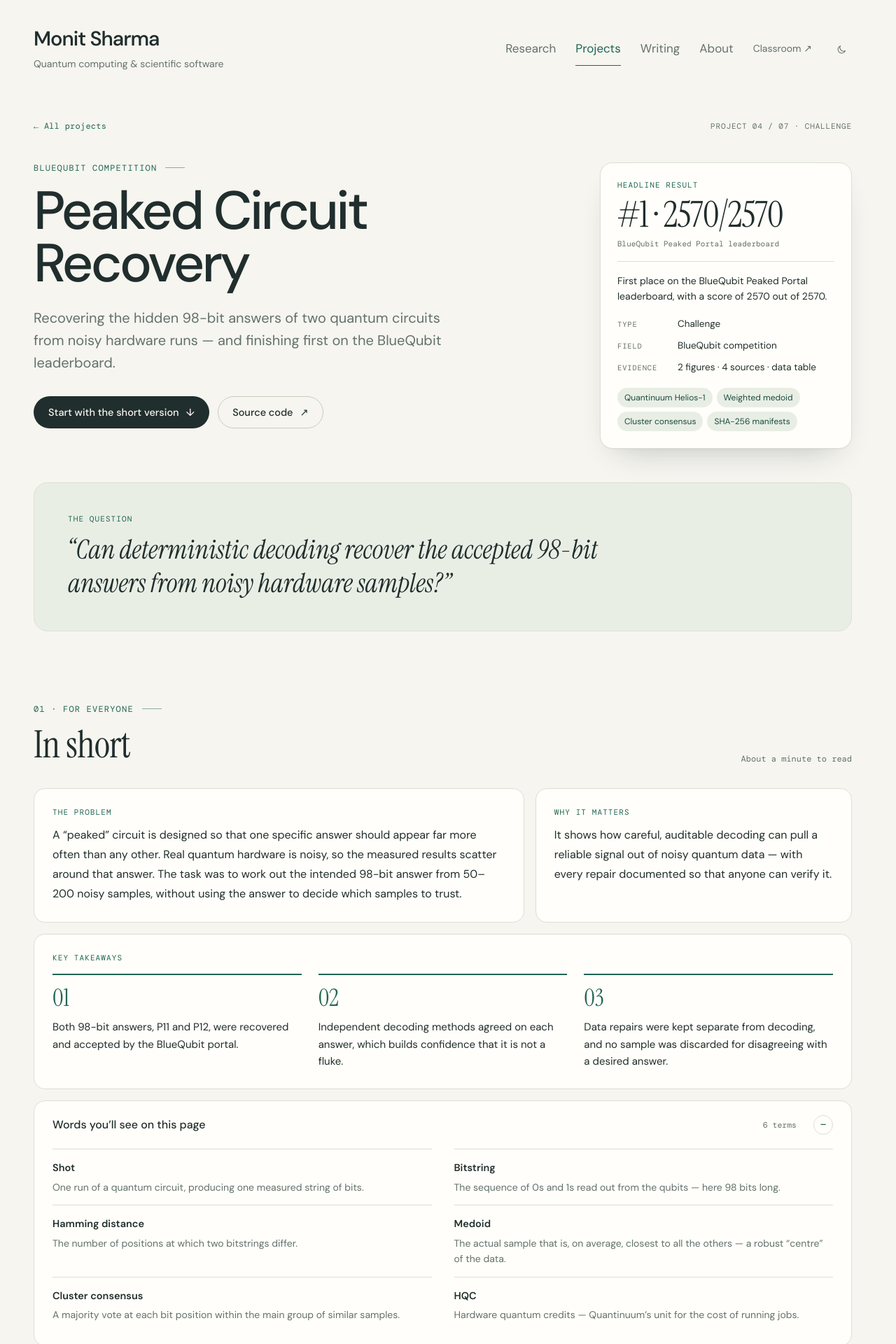
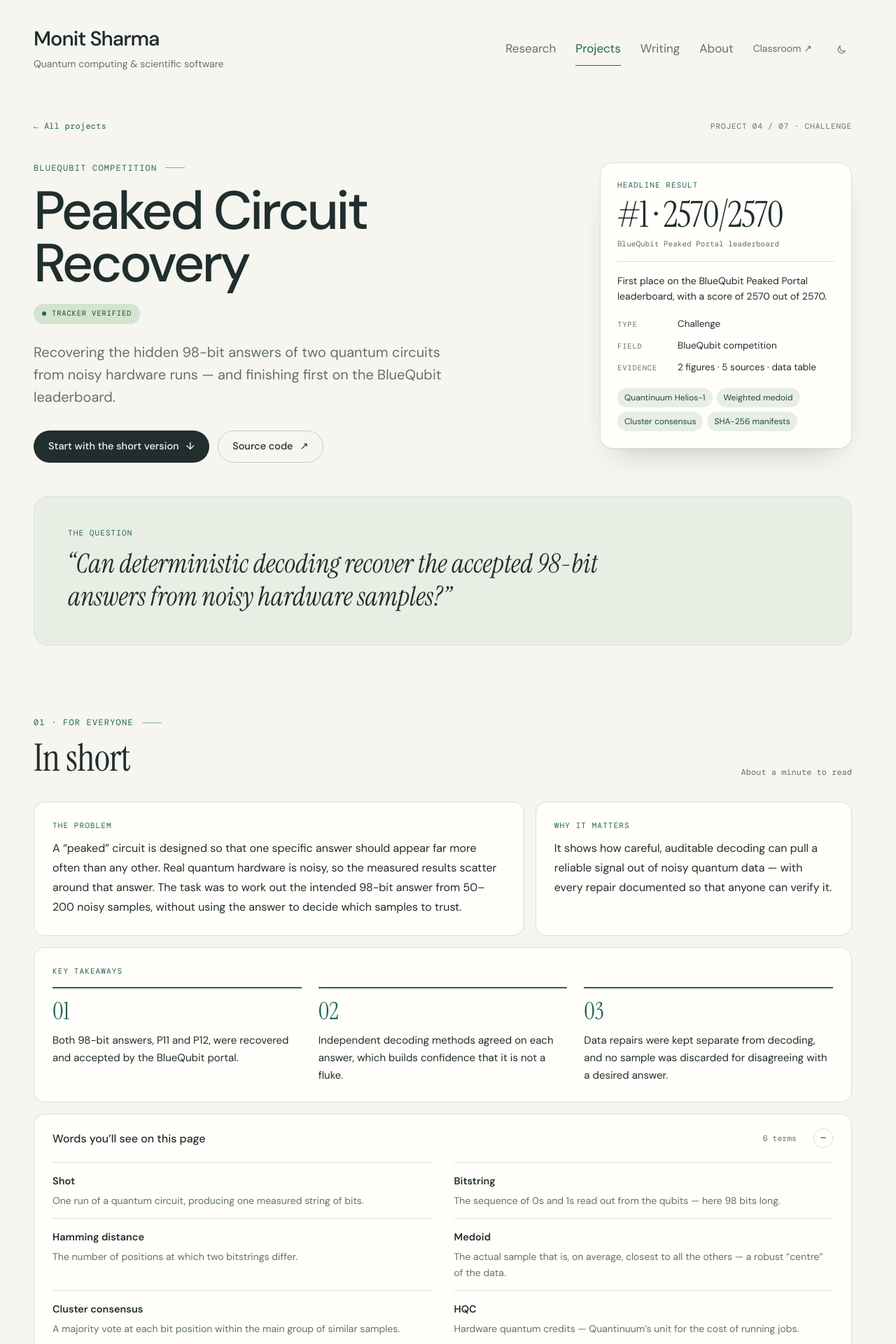
Before and after one commit to MonitSharma/portfolio, a Jekyll site: the page built from work/peaked-circuits/index.html, in a window 1280 px wide. Shown: the top 1920 px of the page at 70% size. Built offline with Jekyll 4.4.1, drawn with Linux system fonts in a browser that asks for light colours; some of the changed text lies outside the part shown.

Commit message:
Show verified peaked-circuit entries in news and project

```diff
--- a/_data/news.yml
+++ b/_data/news.yml
@@ -1,4 +1,8 @@
 # Newest first. `new: true` adds a “New” tag on the home page.
+- date: "2026-10"
+  new: true
+  content: "My **[P11 and P12 peaked-circuit recovery results](/portfolio/work/peaked-circuits/#external-verification)** on Quantinuum Helios-1 have been verified and added to the **[Quantum Advantage Tracker](https://quantum-advantage-tracker.github.io/trackers/classically-verifiable-problems)** (12 October 2026)."
+
 - date: "2026-10"
   new: true
   content: "📰 **[Securing the flow: Strategic storage and corridor design for maritime energy security under chokepoint disruptions](https://www.sciencedirect.com/science/article/pii/S1366554526006344)** is now published online in **Transportation Research Part E: Logistics and Transportation Review** (12 October 2026)."
--- a/_layouts/project.html
+++ b/_layouts/project.html
@@ -25,6 +25,7 @@
   <div class="p-hero-copy">
     <p class="section-index">{{ project.category | escape }}</p>
     <h1>{{ project.title | escape }}</h1>
+    {% if project.verification %}<a class="badge badge-verification" href="#external-verification"><span aria-hidden="true"></span>{{ project.verification.label | escape }}</a>{% endif %}
     {% if guide.tldr %}<p class="p-tldr">{{ guide.tldr | escape }}</p>{% else %}<p class="p-tldr">{{ project.summary | escape }}</p>{% endif %}
     <div class="hero-actions">
       {% if guide %}<a class="btn btn-primary" href="#in-short">Start with the short version <span class="arr down" aria-hidden="true">↓</span></a>{% else %}<a class="btn btn-primary" href="#results">Explore the results <span class="arr down" aria-hidden="true">↓</span></a>{% endif %}
@@ -74,6 +75,14 @@
 <section id="results">
   <div class="section-head reveal"><div><p class="section-index">02 · The evidence</p><h2>Results</h2></div>{% if project.source_url %}<a class="head-link" href="{{ project.source_url }}" target="_blank" rel="noopener">{{ project.source_label | default: 'Read the record' }} ↗</a>{% endif %}</div>
   <p class="section-lede reveal">{{ project.detail | escape }}</p>
+  {% if project.verification %}
+  <aside class="verification-note" id="external-verification" aria-labelledby="verification-title">
+    <div class="verification-heading"><h3 id="verification-title">External verification</h3><span>Verified {{ project.verification.date | escape }}</span></div>
+    <p>{{ project.verification.summary | escape }}</p>
+    <div class="paper-links">{% for link in project.verification.links %}<a class="pill" href="{{ link.url | escape }}" target="_blank" rel="noopener">{{ link.label | escape }} <span aria-hidden="true">↗</span></a>{% endfor %}</div>
+    <p class="verification-context">{{ project.verification.note | escape }}</p>
+  </aside>
+  {% endif %}
   <div class="findings">{% for finding in project.findings %}<div class="finding reveal" style="--d:{{ forloop.index0 }}"><span class="finding-num">Finding 0{{ forloop.index }}</span><p>{{ finding | escape }}</p></div>{% endfor %}</div>
   {% if project.table %}
   <div class="data-table reveal"><div class="table-scroll" tabindex="0" role="region" aria-label="{{ project.table.caption | escape }}"><table>
--- a/assets/css/editorial.css
+++ b/assets/css/editorial.css
@@ -65,6 +65,15 @@
 .editorial.project-page .main-inner{max-width:none}
 .editorial.project-page .topline{padding-top:38px}
 .editorial.project-page .p-hero{padding-top:44px}
+.badge-verification{display:inline-flex;align-items:center;gap:8px;margin-top:20px;padding:7px 12px;background:var(--tint);color:var(--accent-strong)}
+.badge-verification>span{width:6px;height:6px;border-radius:50%;background:var(--accent)}
+.badge-verification:hover{text-decoration:underline;text-underline-offset:3px}
+.verification-note{margin-top:28px;padding:24px;border:1px solid var(--line);border-radius:16px;background:var(--soft);scroll-margin-top:24px}
+.verification-heading{display:flex;justify-content:space-between;align-items:baseline;flex-wrap:wrap;gap:8px 20px}
+.verification-heading h3{font:400 27px/1.2 var(--serif)}
+.verification-heading>span{font:11px/1.6 var(--mono);color:var(--accent)}
+.verification-note>p{max-width:840px;margin-top:14px;font-size:15px;line-height:1.7;color:var(--muted)}
+.verification-note .verification-context{font-size:13px;margin-top:16px}
 @media(min-width:1500px){.editorial-wrap{width:min(1280px,calc(100% - 120px))}}
 @media(max-width:1100px){
   .editorial-wrap{width:calc(100% - 64px)}
--- a/index.html
+++ b/index.html
@@ -64,8 +64,8 @@
 </header>
 <section class="editorial-section home-news" id="news">
   <div class="list-heading"><h2>Recently</h2><a href="{{ '/research/' | relative_url }}">Research &amp; publications <span aria-hidden="true">→</span></a></div>
-  {% for item in site.data.news limit: 3 %}<div class="update-row"><time datetime="{{ item.date }}">{{ item.date | append: '-01' | date: '%b %Y' }}</time><div>{% if item.new %}<span class="new-tag">New</span>{% endif %}{{ item.content | replace: '📰 ', '' | replace: '🎉 ', '' | replace: '📄 ', '' | replace: '🎤 ', '' | markdownify | replace: '<a href="https://', '<a target="_blank" rel="noopener" href="https://' | remove: '<p>' | remove: '</p>' | strip }}</div></div>{% endfor %}
-  <details class="news-archive"><summary>Earlier updates</summary>{% for item in site.data.news offset: 3 %}<div class="update-row"><time datetime="{{ item.date }}">{{ item.date | append: '-01' | date: '%b %Y' }}</time><div>{{ item.content | replace: '📰 ', '' | replace: '🎉 ', '' | replace: '📄 ', '' | replace: '🎤 ', '' | markdownify | replace: '<a href="https://', '<a target="_blank" rel="noopener" href="https://' | remove: '<p>' | remove: '</p>' | strip }}</div></div>{% endfor %}</details>
+  {% for item in site.data.news limit: 4 %}<div class="update-row"><time datetime="{{ item.date }}">{{ item.date | append: '-01' | date: '%b %Y' }}</time><div>{% if item.new %}<span class="new-tag">New</span>{% endif %}{{ item.content | replace: '📰 ', '' | replace: '🎉 ', '' | replace: '📄 ', '' | replace: '🎤 ', '' | markdownify | replace: '<a href="https://', '<a target="_blank" rel="noopener" href="https://' | remove: '<p>' | remove: '</p>' | strip }}</div></div>{% endfor %}
+  <details class="news-archive"><summary>Earlier updates</summary>{% for item in site.data.news offset: 4 %}<div class="update-row"><time datetime="{{ item.date }}">{{ item.date | append: '-01' | date: '%b %Y' }}</time><div>{{ item.content | replace: '📰 ', '' | replace: '🎉 ', '' | replace: '📄 ', '' | replace: '🎤 ', '' | markdownify | replace: '<a href="https://', '<a target="_blank" rel="noopener" href="https://' | remove: '<p>' | remove: '</p>' | strip }}</div></div>{% endfor %}</details>
 </section>
 <div class="home-explore"><p>Elsewhere on this site</p><div><a href="{{ '/projects/' | relative_url }}">Projects <span>Scientific software &amp; experiments</span></a><a href="{{ '/writing/' | relative_url }}">Writing <span>Ideas behind the work</span></a><a href="{{ '/about/#teaching' | relative_url }}">Open education <span>Resources for learning by doing</span></a></div></div>
 <script>
```
Also changed, not shown: _data/projects.yml (+19 -0 lines).
